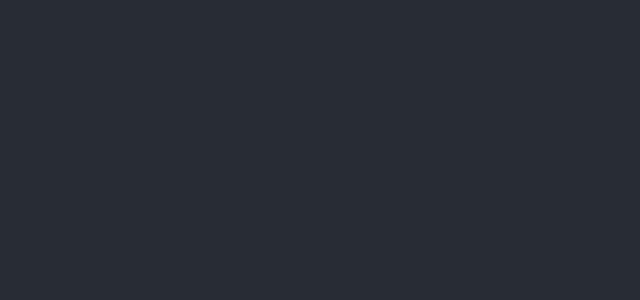
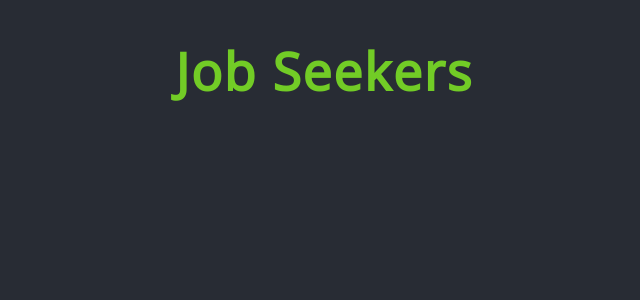
Before and after one commit to brandonfiebiger/dev-connect, a React (Create React App) app: page /job-seeker in a window 1280 px wide. Shown: the top 300 px of the page, without its empty margins (316-956 px from the left). Built offline with nearby package versions, Linux system fonts and the light colour scheme.

Commit message:
Update JobsContainer container and remove console.logs

```diff
--- a/src/containers/JobsContainer/JobsContainer.js
+++ b/src/containers/JobsContainer/JobsContainer.js
@@ -3,29 +3,35 @@ import { connect } from 'react-redux';
 import { JobCard } from '../../components/JobCard/JobCard';
 import './JobsContainer.css';
 
-
 export class JobsContainer extends React.Component {
   displayJobCards = () => {
-    if(!this.props.jobTypes.length) {
-      return
+    if (!this.props.jobTypes.length) {
+      return;
     }
-    return this.props.jobs.map(job =>  {
-      console.log(this.props.jobTypes)
-    const jobType = this.props.jobTypes.find(type => {
-      return type.id === job.job_title_id
+    return this.props.jobs.map(job => {
+      const jobType = this.props.jobTypes.find(type => {
+        return type.id === job.job_title_id;
+      });
+      return (
+        <JobCard
+          description={job.description}
+          company={job.company}
+          location={job.location}
+          status={job.status}
+          jobType={jobType}
+        />
+      );
     });
-    return <JobCard description={job.description} company={job.company} location={job.location} status={job.status} jobType={jobType} />
-    })
-  }
+  };
 
   render() {
-    const jobCards = this.displayJobCards()
+    const jobCards = this.displayJobCards();
     return (
-      <ul>
-        {jobCards}
-      </ul>
-    )
-
+      <div>
+        <h1>Job Seekers</h1>
+        <ul>{jobCards}</ul>
+      </div>
+    );
   }
 }
 
```
